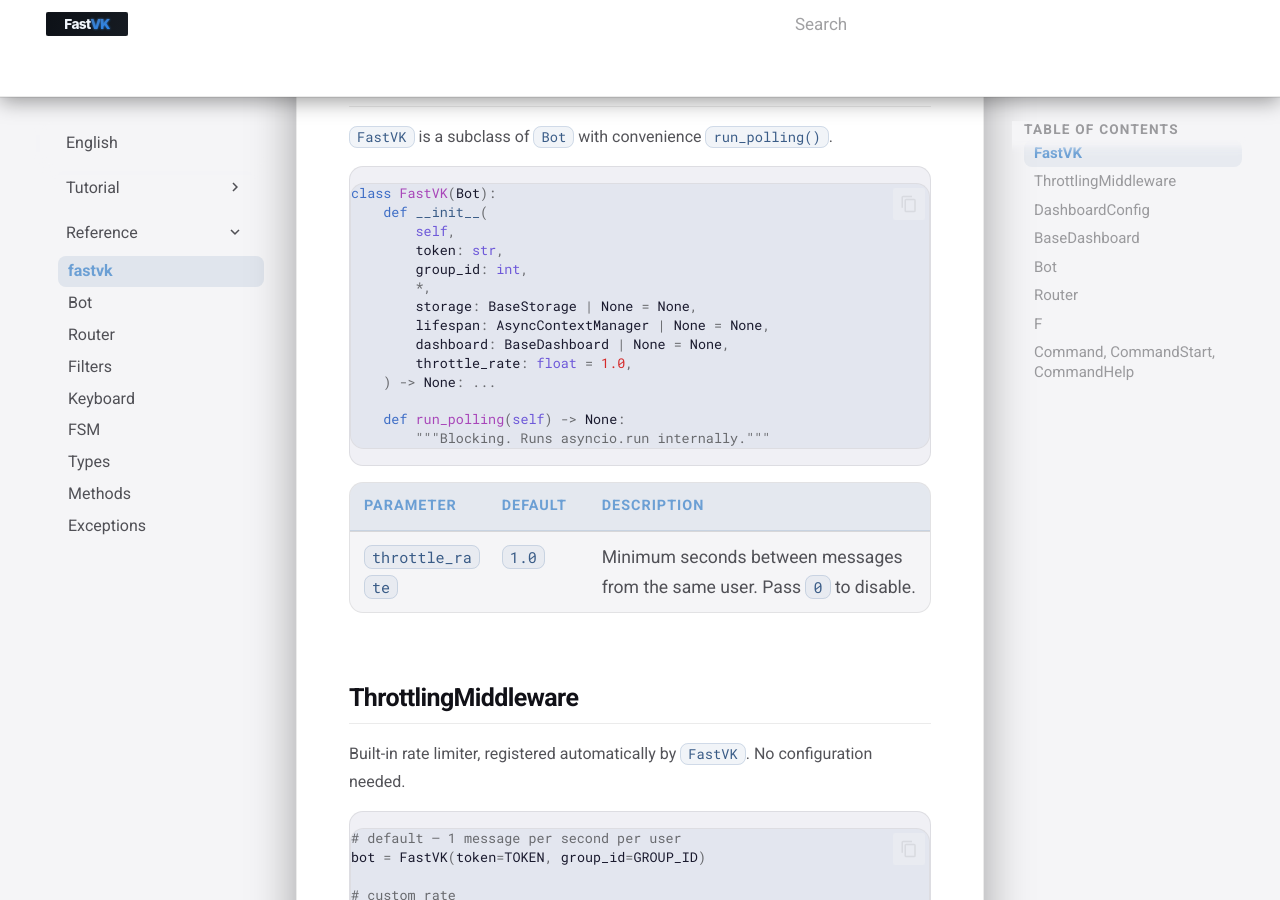
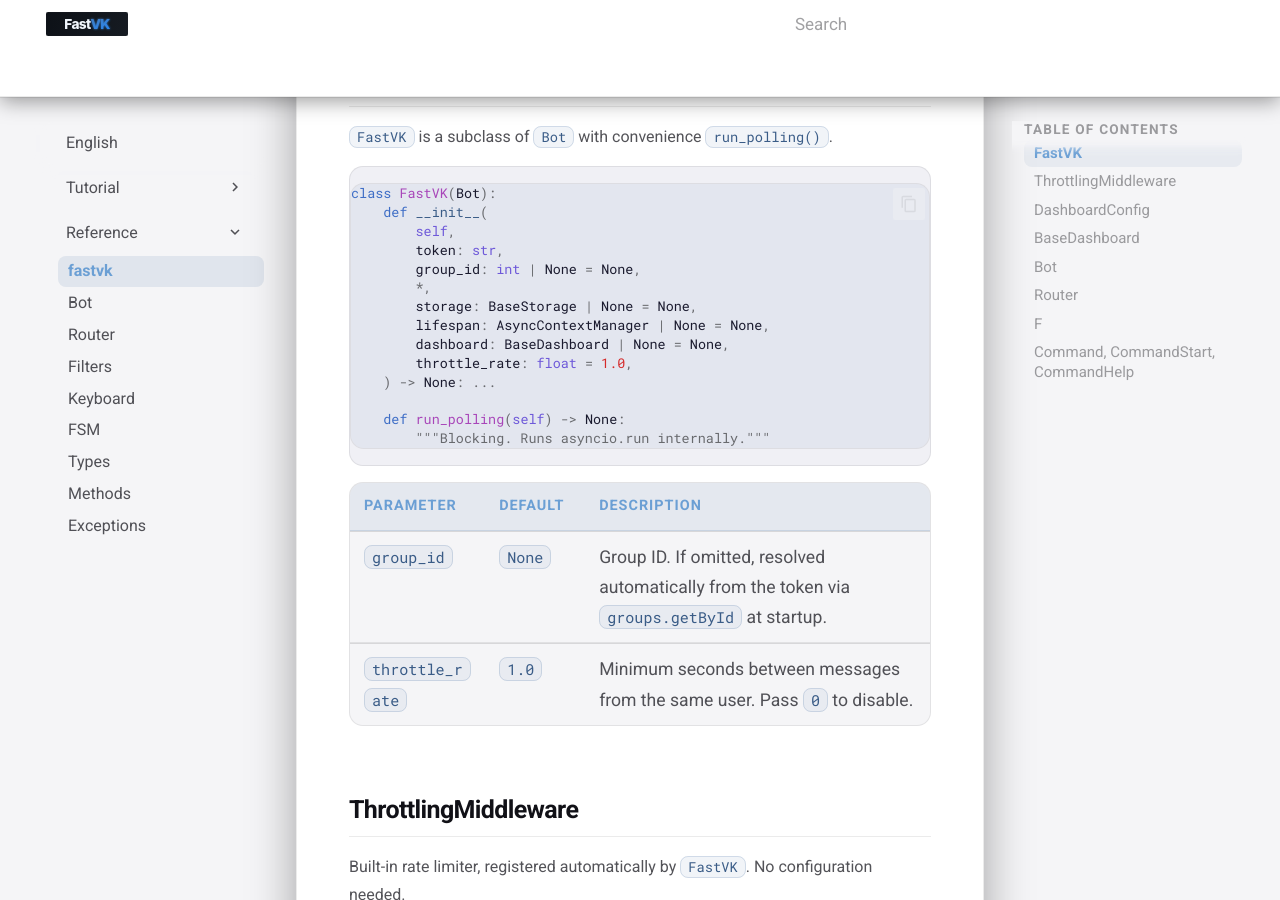
Before and after one commit to ndugram/fastvk, an MkDocs documentation site: the page built from docs/en/reference/fastvk.md, in a window 1280 px wide and 900 px high, scrolled down 561 px. Built offline with MkDocs 1.6.1 and Material for MkDocs 9.7.7, drawn with Linux system fonts in a browser that asks for light colours; comment, search, counter and statistics services are not loaded.

Commit message:
docs: update fastvk.md

```diff
--- a/docs/en/reference/fastvk.md
+++ b/docs/en/reference/fastvk.md
@@ -23,7 +23,7 @@
     def __init__(
         self,
         token: str,
-        group_id: int,
+        group_id: int | None = None,
         *,
         storage: BaseStorage | None = None,
         lifespan: AsyncContextManager | None = None,
@@ -37,6 +37,7 @@
 
 | Parameter | Default | Description |
 |---|---|---|
+| `group_id` | `None` | Group ID. If omitted, resolved automatically from the token via `groups.getById` at startup. |
 | `throttle_rate` | `1.0` | Minimum seconds between messages from the same user. Pass `0` to disable. |
 
 ## ThrottlingMiddleware
```
